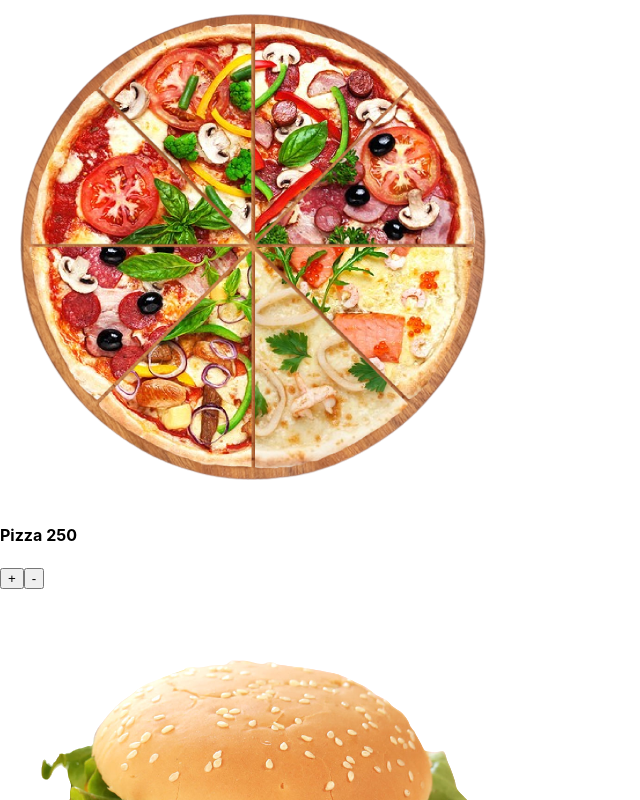
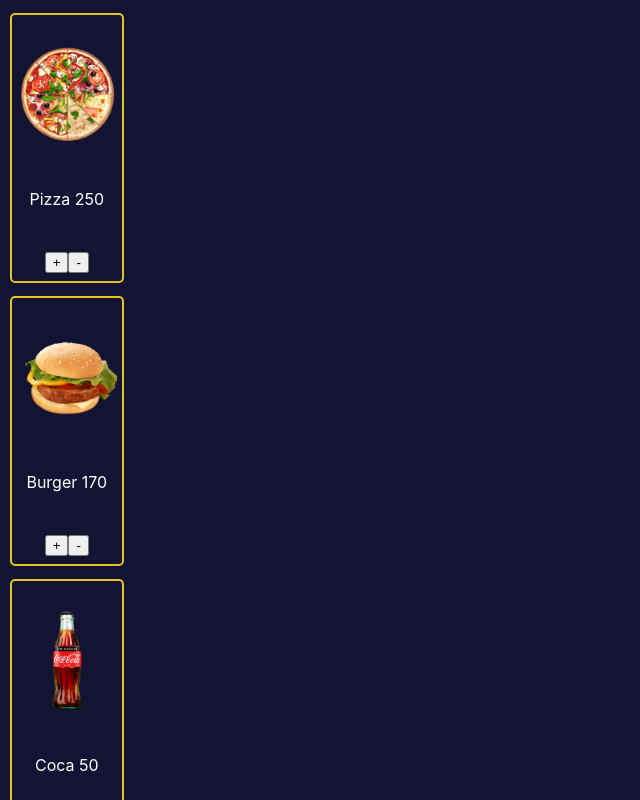
Before and after one commit to ViktorHetman/react-web-app, a React (Create React App) app: page / in a window 1280 px wide. Shown: the top 800 px of the page, without its empty margins (0-640 px from the left). Built offline with nearby package versions, Linux system fonts and the light colour scheme; the HTML template or start-up script is replaced by a standard one.

Commit message:
adding new styles, import module with styles

```diff
--- a/src/App.css
+++ b/src/App.css
@@ -0,0 +1,10 @@
+body {
+    background-color: rgb(19, 19, 52);
+    color: #fff;
+}
+
+.cards__container {
+    display: flex;
+    flex-wrap: wrap;
+    justify-content: center;
+}
--- a/src/Components/Card/Card.js
+++ b/src/Components/Card/Card.js
@@ -1,22 +1,21 @@
 import React from 'react'
 import Button from '../Button/Button'
+import styles from './Card.module.css'
 
 function Card({title, price, Image}) {
   return (
-    <div>
-      <div>
+    <div className={styles.card}>
         <span></span>
-        <div>
+        <div className={styles.image_container}>
             <img src={Image} alt={title}/>
         </div>
-        <h4>
+        <h4 className={styles.card_title}>
           {title} <span> {price}</span>
         </h4>
-        <div>
+        <div className={styles.btn}>
           <button>+</button>
           <button>-</button>
         </div>
-      </div>
     </div>
   )
 }
--- a/src/Components/Card/Card.module.css
+++ b/src/Components/Card/Card.module.css
@@ -0,0 +1,91 @@
+:root {
+    --primary-color: #e0c521;
+}
+
+.card{
+    display: flex;
+    flex-direction: column;
+    justify-content: space-between;
+    width: 100px;
+    height: 250px;
+    border: 2px solid var(--primary-color);
+    padding: 0.5rem 0.3rem;
+    margin: 13px 10px;
+    position: relative;
+    border-radius: 5px;
+}
+
+.card_title {
+    font-weight: 400;
+    text-align: center;
+
+}
+
+.card_title .card_price {
+    font-weight: bold;
+}
+
+
+.image_container{
+    width: 100px;
+    height: 100px;
+    margin: 0 auto;
+}
+
+.image_container img {
+    width: 100%;
+    object-fit: cover;
+}
+
+.btn {
+    display: flex;
+    flex-direction: row;
+    justify-content: center;
+}
+
+
+.card_price {
+    text-align: center;
+    display: inline-block;
+}
+
+.card_badge {
+    position: absolute;
+    top: 0;
+    right: 0;
+    width: 40px;
+    height: 40px;
+    background-color: rgb(227, 112, 30);
+    border-radius: 50%;
+    transform: translate(20px, -20px) scale(1);
+    color: #fff;
+    font-weight: bold;
+    text-align: center;
+    border: 2px solid rgb(227, 112, 30);
+    font-size: 20px;
+    display: flex;
+    justify-content: center;
+    align-items: center;
+    transition: all .3s ease;
+    animation: scaleanimation 1s ease infinite;
+    opacity: 0.8;;
+}
+
+
+@keyframes scaleanimation {
+    to {
+        transform: translate(20px, -20px) scale(1.05);
+        opacity: 1;
+    }
+}
+
+.card_badge--hidden{
+    display: none;
+}
+
+
+.card__container {
+    display: flex;
+    flex-wrap: wrap;
+    justify-content: center;
+}
```
